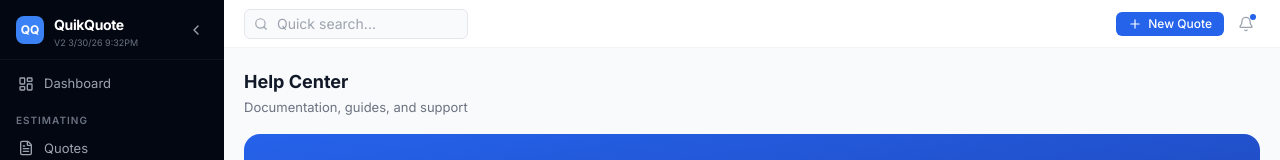
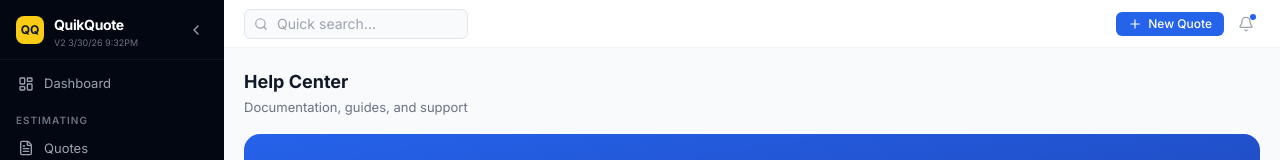
Before and after one commit to jorfdz/QuickQuote, a React (Vite) app: page /help in a window 1280 px wide. Shown: the top 160 px of the page. Built offline with nearby package versions, Linux system fonts and the light colour scheme.

Commit message:
Change logo color

```diff
--- a/src/components/layout/Sidebar.tsx
+++ b/src/components/layout/Sidebar.tsx
@@ -43,8 +43,8 @@ export const Sidebar: React.FC = () => {
       <div className="flex items-center justify-between px-4 py-3 border-b border-white/5">
         {!sidebarCollapsed && (
           <div className="flex items-center gap-2.5">
-            <div className="w-7 h-7 bg-blue-500 rounded-lg flex items-center justify-center">
-              <span className="text-white font-bold text-xs">QQ</span>
+            <div className="w-7 h-7 bg-yellow-400 rounded-lg flex items-center justify-center">
+              <span className="text-gray-900 font-bold text-xs">QQ</span>
             </div>
             <div>
               <span className="font-bold text-white text-sm tracking-tight">QuikQuote</span>
@@ -53,8 +53,8 @@ export const Sidebar: React.FC = () => {
           </div>
         )}
         {sidebarCollapsed && (
-          <button onClick={() => setSidebarCollapsed(false)} className="w-7 h-7 bg-blue-500 rounded-lg flex items-center justify-center mx-auto hover:bg-blue-400 transition-colors" title="Expand sidebar">
-            <span className="text-white font-bold text-xs">QQ</span>
+          <button onClick={() => setSidebarCollapsed(false)} className="w-7 h-7 bg-yellow-400 rounded-lg flex items-center justify-center mx-auto hover:bg-yellow-300 transition-colors" title="Expand sidebar">
+            <span className="text-gray-900 font-bold text-xs">QQ</span>
           </button>
         )}
         {!sidebarCollapsed && (
```
